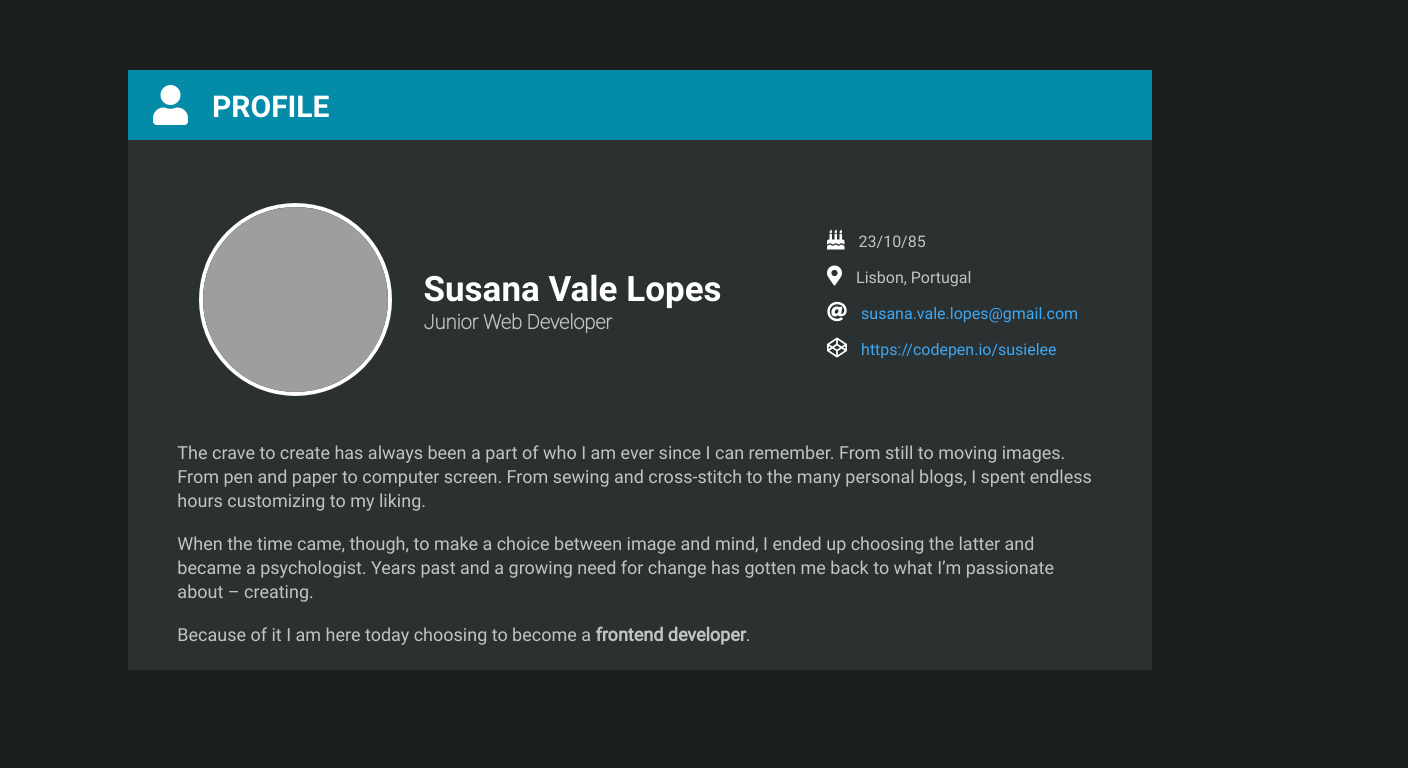
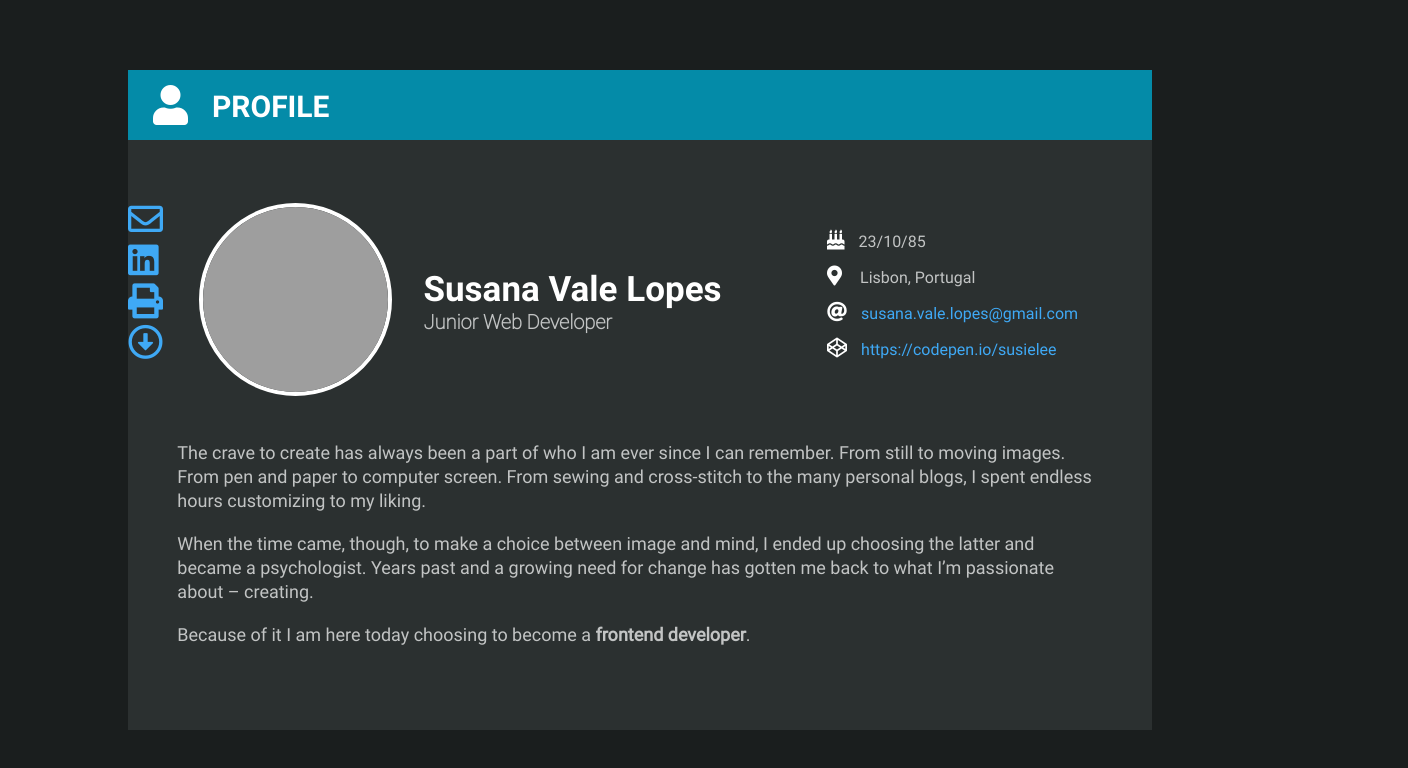
Before and after one commit to Kitkathawk/Kitkathawk.github.io, a plain HTML site: page index.html in a window 1280 px wide. Shown: the whole page, 1408 px wide, since content can reach past the window. Drawn offline with Linux system fonts and the light colour scheme; grey boxes are pictures that could not be loaded.

Commit message:
Changed css tablet stylesheet. Added side menu.

```diff
--- a/css/style-tablet.css
+++ b/css/style-tablet.css
@@ -97,6 +97,10 @@ a {
 	margin-right: 10px;
 }
 
+.fa-map-marker-alt {
+	margin-right: 14px !important;
+}
+
 .info-item p {
 	font-size: 14px;
 	display: inline;
--- a/css/style.css
+++ b/css/style.css
@@ -14,12 +14,16 @@ a {
 	text-decoration: none;
 }
 
+ul {
+	list-style: none;
+}
+
 .container {
 	background-color: #2b3030;
 	width: 80%;
 	margin: 70px auto;
 	display: grid;
-	grid-template: 0.3fr 1fr 1fr / 0.1fr 0.6fr 1fr 0.7fr 0.1fr;
+	grid-template: 0.3fr 1fr 1fr 0.2fr / 0.1fr 0.6fr 1fr 0.7fr 0.1fr;
 	grid-auto-rows: 1fr;
 	grid-gap: 10px;
 	align-items: center;
@@ -97,6 +101,10 @@ a {
 	margin-right: 10px;
 }
 
+.fa-map-marker-alt {
+	margin-right: 14px !important;
+}
+
 .info-item p {
 	font-size: 16px;
 	display: inline;
@@ -106,6 +114,7 @@ a {
 .info-item a {
 	font-size: 16px;
 }
+
 
 #profile-pitch {
 	grid-column: 2 / 5;
@@ -118,3 +127,27 @@ a {
 	font-size: 18px;
 	line-height: 24px;
 }
+
+/* SIDE MENU */
+
+#side-menu {
+	position: absolute;
+	top: 200px;
+	font-size: 35px;
+}
+
+#side-menu:nth-child(1) {
+	background-color: #1b7f7c;
+}
+
+#side-menu:nth-child(2) {
+	background-color: #4875b4;
+}
+
+#side-menu:nth-child(3) {
+	background-color: #b29c30;
+}
+
+#side-menu:nth-child(4) {
+	background-color: #c14733;
+}
--- a/index.html
+++ b/index.html
@@ -20,13 +20,16 @@
 			<i class="fas fa-user"></i>
 			<h2>PROFILE</h2>
 		</div>
+
 		<div id="profile-pic">
 			<img src="img/fotoresume.jpg" alt="Photo of Susana Vale Lopes">
 		</div>
+
 		<div id="profile-name">
 			<h1>Susana Vale Lopes</h1>
 			<h3>Junior Web Developer</h3>
 		</div>
+
 		<div id="profile-info">
 			<div class="info-item">
 				<i class="fas fa-birthday-cake"></i>
@@ -45,12 +48,37 @@
 				<a href="https://codepen.io/susielee">https://codepen.io/susielee</a>
 			</div>
 		</div>
+
 		<div id="profile-pitch">
 			<p>The crave to create has always been a part of who I am ever since I can remember. From still to moving images. From pen and paper to computer screen. From sewing and cross-stitch to the many personal blogs, I spent endless hours customizing to my liking.</p><br>
 			<p>When the time came, though, to make a choice between image and mind, I ended up choosing the latter and became a psychologist. Years past and a growing need for change has gotten me back to what I’m passionate about – creating.</p><br>
 			<p>Because of it I am here today choosing to become a <strong>frontend developer</strong>.</p>
 		</div>
 
+	<!-- SIDE MENU -->
+
+		<ul id="side-menu">
+			<a href="mailto:susana.vale.lopes@gmail.com"><li>
+				<i class="far fa-envelope"></i>
+			</li></a>
+
+			<a href="https://www.linkedin.com/in/susana-vale-lopes/" target="_blank"><li>
+				<i class="fab fa-linkedin"></i>
+			</li></a>
+
+			<a href=""><li>
+				<i class="fas fa-print"></i>
+			</li></a>
+
+			<a href=""><li>
+				<i class="far fa-arrow-alt-circle-down"></i>
+			</li></a>
+		</ul>
+
+
+	<!-- RESUME -->
+
+
 	</div>
 </body>
 </html>
```
